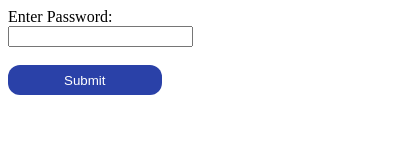
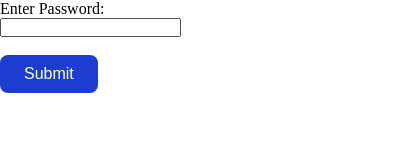
Before and after one commit to fherchuk/Password-Generator-Extension, a browser extension: page popup.html in a window 400 px wide. Drawn offline with Linux system fonts and the light colour scheme.

Commit message:
split .css

```diff
--- /dev/null
+++ b/popup.css
@@ -0,0 +1,20 @@
+*{
+    margin: 0;
+    padding: 0;
+    list-style: none;
+    text-decoration: none;
+}
+.button {
+    background-color: #1c3dcf;
+    border: none;
+    border-radius: 8px;
+    color: white;
+    padding: 10px 24px;
+    text-align: center;
+    display: inline-block;
+    font-size: 16px;
+  }
+.button:hover {
+    background-color: #0d1c5c;
+    box-shadow: 0 8px 16px 0 rgba(0,0,0,0.2), 0 6px 20px 0 rgba(0,0,0,0.19);
+}
--- a/popup.html
+++ b/popup.html
@@ -4,26 +4,13 @@
   <head>
     <meta charset="UTF-8">
     <meta name="viewport" content="width=device-width, initial-scale=1.0">
+    <link rel="stylesheet" type="text/css" href="popup.css">
     <title>Password Generator</title>
 </head>
-<style>
-  button[id=submit]{
-    width: 40%;
-    height:30px;
-    background-color: rgb(42, 65, 168);
-    color: white;
-    border:none;
-    border-radius: 12px;
-  }
-  button[id=submit]:hover{
-    background-color:  rgb(14, 28, 87);
-  }
-</style>
-<body>
   <form autocomplete="off">
-    <lavel for="plaintext">Enter Password:</lavel><br>
+    <label for="plaintext">Enter Password:</label><br>
     <input type="password" id="plaintext" name="plaintext"><br><br>
-    <button id="submit" type="button">Submit</button>
+    <input type="button" class="button" id="submit" value="Submit">
   </form>
   <p id="check" color="green"></p>
   <p id="output"></p>
```
